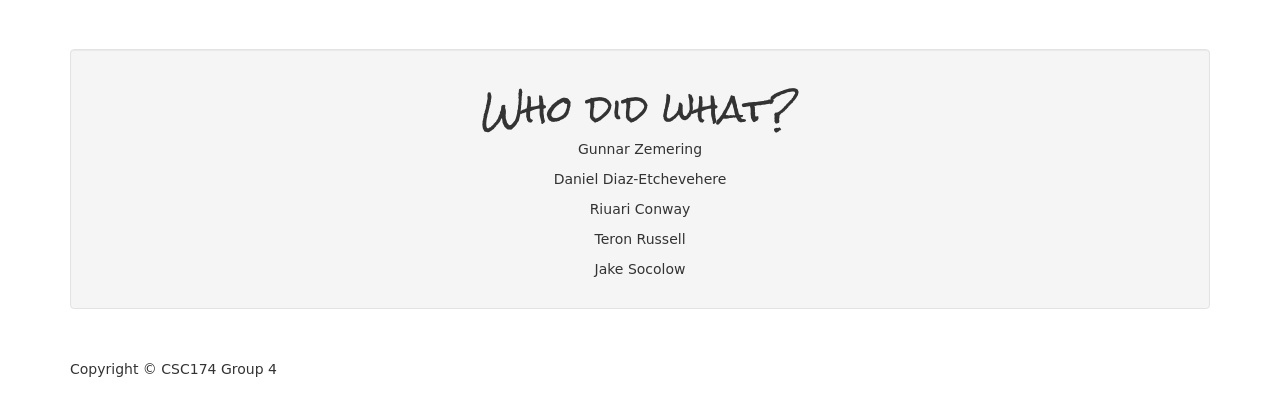
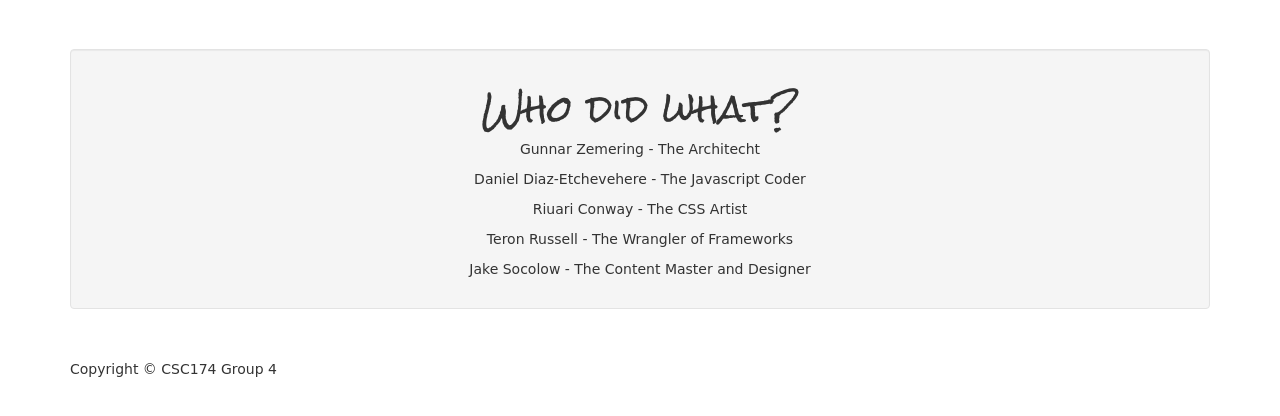
Before and after one commit to t0pgunn/Project1, a PHP site: page /colophon.php in a window 1280 px wide. Shown: the part 51-467 px from the top of the page. Run offline with PHP 8.4, Linux system fonts and the light colour scheme.

Commit message:
Wrangled a wild framework 01
Removed Call to Action Button
Removed Call to Action Square Thing
Added Roles to Names

```diff
--- a/colophon.php
+++ b/colophon.php
@@ -47,18 +47,18 @@
                 <div class="well text-center">
                     <h1>Who did what?</h1>
 
-                    <p>Gunnar Zemering</p>
+                    <p>Gunnar Zemering - The Architecht</p>
 
 
-                    <p>Daniel Diaz-Etchevehere</p>
+                    <p>Daniel Diaz-Etchevehere - The Javascript Coder </p>
 
-                    <p>Riuari Conway</p>
+                    <p>Riuari Conway - The CSS Artist</p>
 
 
-                    <p>Teron Russell</p>
+                    <p>Teron Russell - The Wrangler of Frameworks</p>
 
 
-                    <p>Jake Socolow</p>
+                    <p>Jake Socolow - The Content Master and Designer</p>
 
 
 
```
Also changed, not shown: EDM.php (+2 -9 lines), HipHop.php (+2 -9 lines), IDM.php (+2 -9 lines), index.php (+0 -3 lines).
